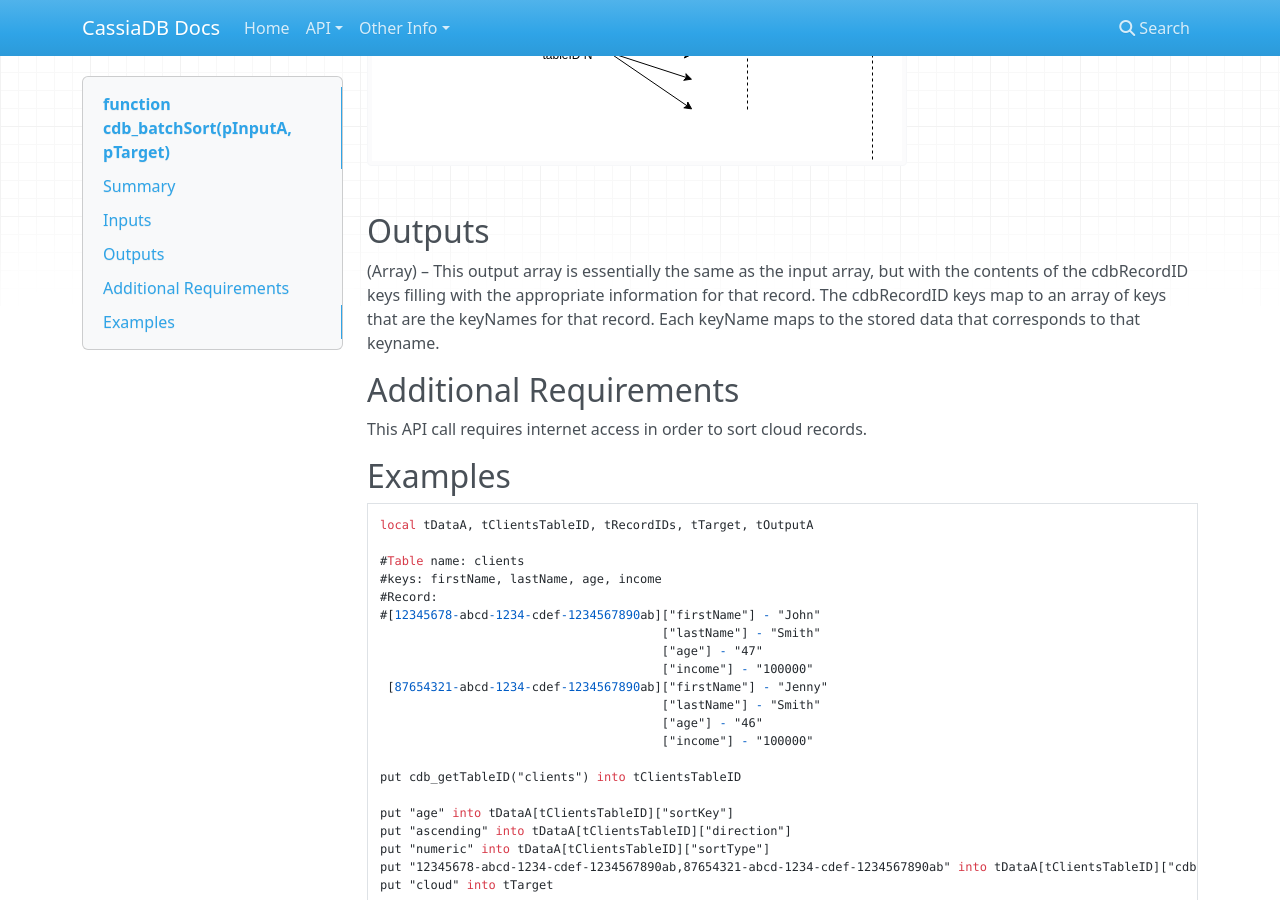
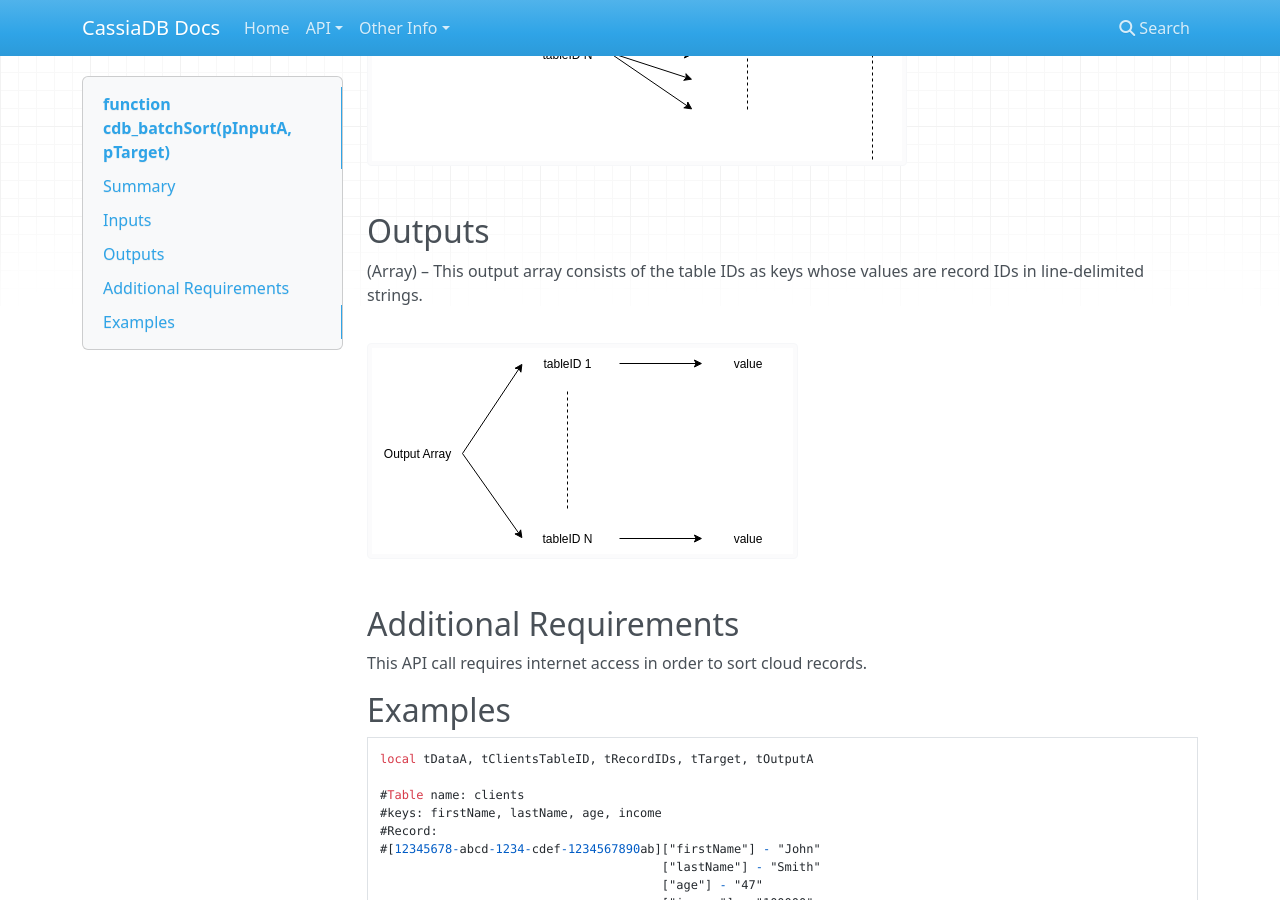
Before and after one commit to CanelaSoftware/cassiaDB_docs, an MkDocs documentation site: the page built from docs/BatchSort.md, in a window 1280 px wide and 900 px high, scrolled down 1166 px. Built offline with MkDocs 1.6.1, drawn with Linux system fonts in a browser that asks for light colours; nearby versions of some CDN libraries; old or Windows-style settings are respelled for this version of MkDocs.

Commit message:
Add diagrams
Added input and output diagrams to docs.

```diff
--- a/docs/BatchSort.md
+++ b/docs/BatchSort.md
@@ -29,7 +29,9 @@ This function sorts the given list of record IDs based on a specified table key,
 ![BatchSortInput](images/BatchSortInput.svg)
 
 ## Outputs
-(Array) – This output array is essentially the same as the input array, but with the contents of the cdbRecordID keys filling with the appropriate information for that record. The cdbRecordID keys map to an array of keys that are the keyNames for that record. Each keyName maps to the stored data that corresponds to that keyname.
+(Array) – This output array consists of the table IDs as keys whose values are record IDs in line-delimited strings.
+
+![BatchSortOutput](images/BatchSortOutput.svg)
 
 ## Additional Requirements
 This API call requires internet access in order to sort cloud records.
```
Also changed, not shown: docs/BatchMerge.md (+3 -3 lines), docs/images/BatchMergeInput.svg, docs/images/BatchSortOutput.svg (added).
